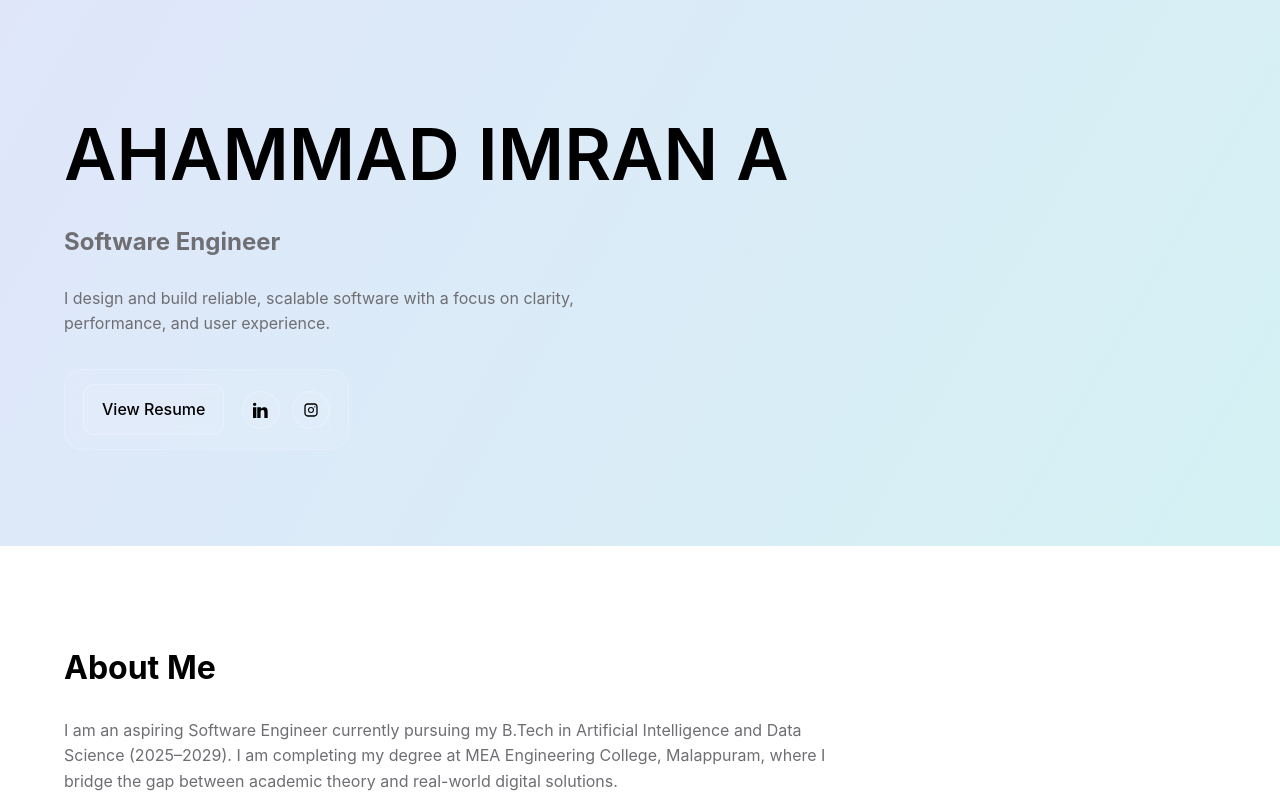
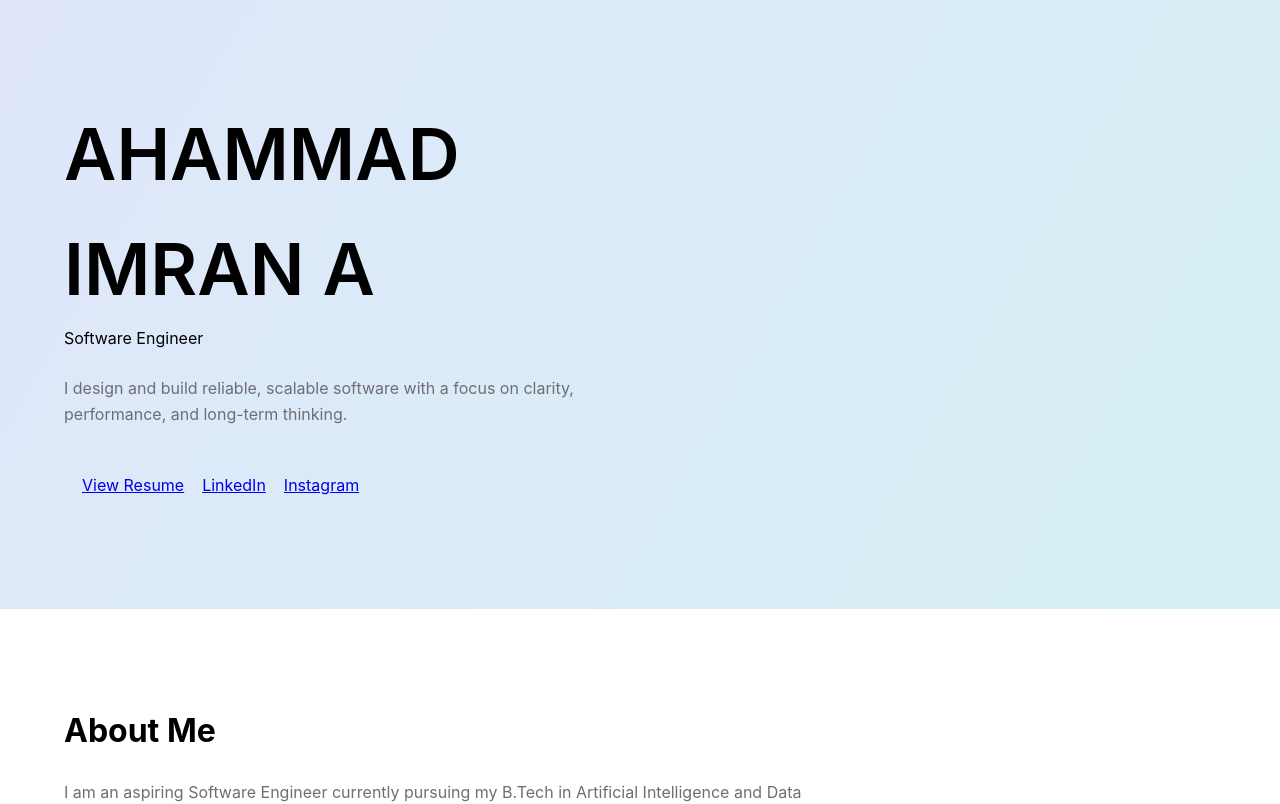
Before and after one commit to iimr4n/portfolio-js, a Next.js app: page / in a window 1280 px wide. Shown: the top 804 px of the page. Built offline with nearby package versions, Linux system fonts and the light colour scheme.

Commit message:
Update Hero.jsx

```diff
--- a/components/Hero.jsx
+++ b/components/Hero.jsx
@@ -1,51 +1,51 @@
 export default function Hero() {
   return (
-    <section className="hero">
-      <div className="container hero-content">
-        <h1>AHAMMAD IMRAN A</h1>
-        <h2>Software Engineer</h2>
+    <section className="hero editorial-hero">
+      <div className="container">
+        {/* Big Name */}
+        <h1 className="hero-name">
+          AHAMMAD <br /> IMRAN A
+        </h1>
 
-        <p>
-          I design and build reliable, scalable software with a focus on clarity,
-          performance, and user experience.
+        {/* Role */}
+        <div className="hero-meta">
+          <span className="hero-role">Software Engineer</span>
+        </div>
+
+        {/* Statement */}
+        <p className="hero-statement">
+          I design and build reliable, scalable software with a focus on
+          clarity, performance, and long-term thinking.
         </p>
 
         {/* Actions */}
-        <div className="hero-actions glass">
-          {/* View Resume */}
+        <div className="hero-actions minimal">
           <a
             href="/Imran_Resume.pdf"
-            className="btn-secondary"
             target="_blank"
             rel="noopener noreferrer"
+            className="text-link"
           >
             View Resume
           </a>
 
-          {/* Social Icons */}
-          <div className="social-icons">
           <a
             href="https://www.linkedin.com/in/7imran"
             target="_blank"
             rel="noopener noreferrer"
-              aria-label="LinkedIn"
+            className="text-link"
           >
-              <svg viewBox="0 0 24 24">
-                <path d="M4.98 3.5C4.98 4.88 3.88 6 2.5 6S0 4.88 0 3.5 1.12 1 2.5 1 4.98 2.12 4.98 3.5zM0 8h5v16H0V8zm7.5 0H12v2.2h.1c.6-1.1 2.1-2.2 4.4-2.2 4.7 0 5.5 3.1 5.5 7.1V24h-5v-7.8c0-1.9 0-4.3-2.6-4.3-2.6 0-3 2-3 4.1V24h-5V8z" />
-              </svg>
+            LinkedIn
           </a>
 
           <a
             href="https://www.instagram.com/iimr3n"
             target="_blank"
             rel="noopener noreferrer"
-              aria-label="Instagram"
+            className="text-link"
           >
-              <svg viewBox="0 0 24 24">
-                <path d="M7 2C4.2 2 2 4.2 2 7v10c0 2.8 2.2 5 5 5h10c2.8 0 5-2.2 5-5V7c0-2.8-2.2-5-5-5H7zm10 2c1.7 0 3 1.3 3 3v10c0 1.7-1.3 3-3 3H7c-1.7 0-3-1.3-3-3V7c0-1.7 1.3-3 3-3h10zm-5 3.5A4.5 4.5 0 1 0 16.5 12 4.5 4.5 0 0 0 12 7.5zm0 7.4A2.9 2.9 0 1 1 14.9 12 2.9 2.9 0 0 1 12 14.9zM17.8 6.2a1.1 1.1 0 1 0 0 2.2 1.1 1.1 0 0 0 0-2.2z" />
-              </svg>
+            Instagram
           </a>
-          </div>
         </div>
       </div>
     </section>
```
Lines whose indentation alone changed are shown as unchanged.
